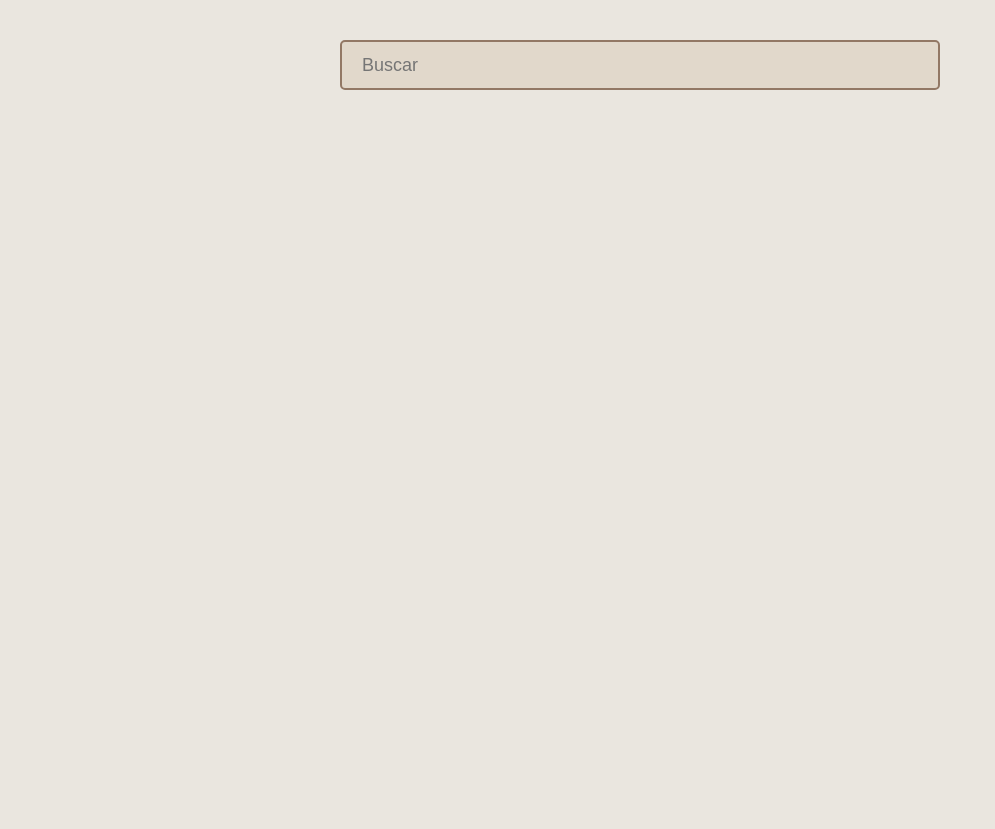
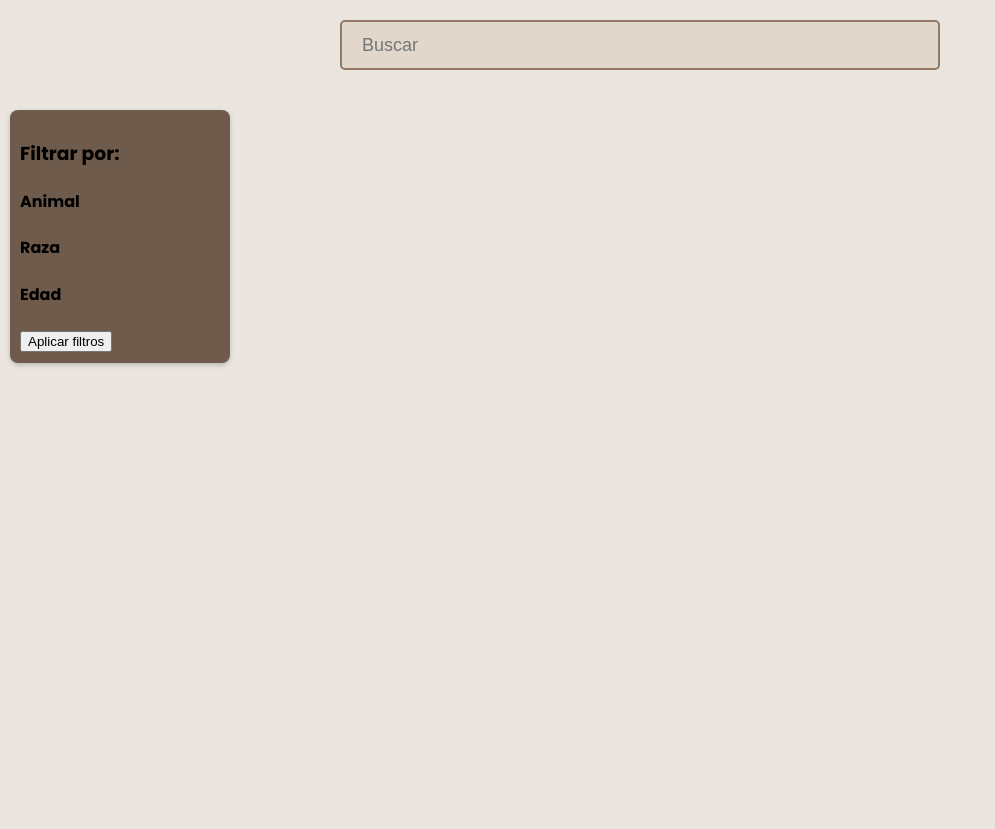
Before and after one commit to Jtissera/mascotas-perdidas, a Flask app: page /perdi_mi_mascota in a window 1280 px wide. Shown: the part 56-885 px from the top of the page, without its empty margins (0-995 px from the left). After the commit the page ends 423 px from the top, so only its background shows below. Run offline with Flask 3, Linux system fonts and the light colour scheme; data that the repository does not hold is empty.

Commit message:
Implementacion de filtro por caracteristicas

```diff
--- a/frontend/app.py
+++ b/frontend/app.py
@@ -6,6 +6,7 @@ from werkzeug.utils import secure_filename
 ALLOWED_EXTENSIONS = {"png", "jpg", "jpeg", "webp"}
 UPLOAD_FOLDER = "static/images"
 API_URL = "http://localhost:8080/"
+
 app = Flask(__name__)
 app.config["UPLOAD_FOLDER"] = UPLOAD_FOLDER
 
@@ -26,6 +27,25 @@ def perdi_mi_mascota():
 
     try:
         response = requests.get(API_URL + "mascotas", params=params)
+        response.raise_for_status()
+        mascotas = response.json()
+    except requests.exceptions.RequestException as e:
+        print(f"Error fetching data: {e}")
+        mascotas = []
+
+    return render_template("perdi_mi_mascota.html", mascotas=mascotas)
+
+
+@app.route("/perdi_mi_mascota_filtros")
+def perdi_mi_mascota_filtros():
+    params = {
+        "animal": request.args.getlist("fanimal"),
+        "raza": request.args.getlist("fraza"),
+        "edad": request.args.getlist("fedad"),
+    }
+    print(params)
+    try:
+        response = requests.get(API_URL + "filtro_mascota", params=params)
         response.raise_for_status()
         mascotas = response.json()
     except requests.exceptions.RequestException as e:
--- a/frontend/static/css/style.css
+++ b/frontend/static/css/style.css
@@ -207,10 +207,13 @@ body{
 #image{
     margin-bottom: 20px;
 }
+#encontre_content {
+    display: flex;
+    flex-direction: column;
+}
 #buscador_container{
-    display: flex;
-    justify-content: center;
-    margin-top: 40px;
+    margin-bottom: 20px;
+    text-align: center;
 }
 #search{
     background-color:#E1D8CB ;
@@ -222,16 +225,30 @@ body{
     font-size: 18px;
     font-weight: 500;
     padding-left: 20px;
-    margin-bottom: 50px;
+    margin-top: 20px;
+    margin-bottom: 20px;
 }
 #search:focus{
    outline: none;
    border: 2px solid #706257;
 }
+#filtros{
+    width: 20%;
+    max-width: 200px;
+    min-width: 200px;
+    padding: 10px;
+    box-shadow: 0 2px 5px rgba(0, 0, 0, 0.2);
+    background-color: #6e5b4b;
+    margin-left: 10px;
+    margin-right: 20px;
+    border-radius: 8px;
+}
 #flex_container{
     display: flex;
-    justify-content: center;
-    height: 125vh;
+    flex-direction: row;
+    align-items: flex-start;
+    justify-content: flex-start;
+
 }
 #grid_container{
     width: 65vw;
--- a/frontend/templates/perdi_mi_mascota.html
+++ b/frontend/templates/perdi_mi_mascota.html
@@ -8,9 +8,28 @@
         <input type="search" id="search" name="fsearch" placeholder="Buscar">
         </form>
     </div>
+
     <div id="flex_container">
+        <div id="filtros">
+            <form action="{{ url_for('perdi_mi_mascota_filtros') }}" method="GET">
+                <h3>Filtrar por:</h3>
+                <h4>Animal</h4>
+                {% for animal in mascotas | map(attribute='animal') | unique %}
+                <label><input type="checkbox" name="fanimal" value="{{ animal }}">{{ animal }}</label><br>
+                {% endfor %}
+                <h4>Raza</h4>
+                {% for raza in mascotas | map(attribute='raza')| unique %}
+                <label><input type="checkbox" name="fraza" value="{{ raza }}">{{raza}}</label><br>
+                {% endfor %}
+                <h4>Edad</h4>
+                {% for edad in mascotas | map(attribute='edad')| unique%}
+                <label><input type="checkbox" name="fedad" value="{{ edad }}">{{edad}}</label><br>
+                {% endfor %}
+                <button type="submit">Aplicar filtros</button>
+            </form>
+        </div>
         <div id="grid_container">
-            {%for mascota in mascotas %}
+            {% for mascota in mascotas %}
             <div class="item">
                 <img class="item_image" src="{{mascota.imagen}}" alt = "{{mascota.animal}}">
                 <h3 class="nombre">{{mascota.nombre}}</h3>
@@ -19,7 +38,6 @@
                 <p class="descripcion">{{mascota.descripcion}}</p>
             </div>
 	    {% endfor %}
-	    </div>
         </div>
     </div>
 </div>
```
Also changed, not shown: backend/app.py (+55 -1 lines).
